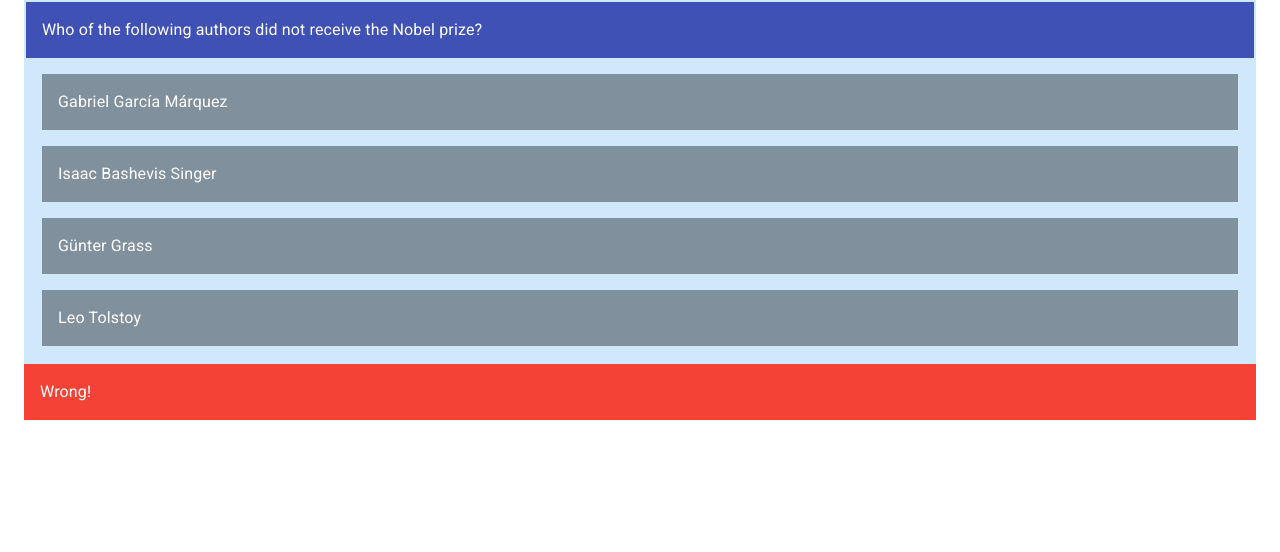
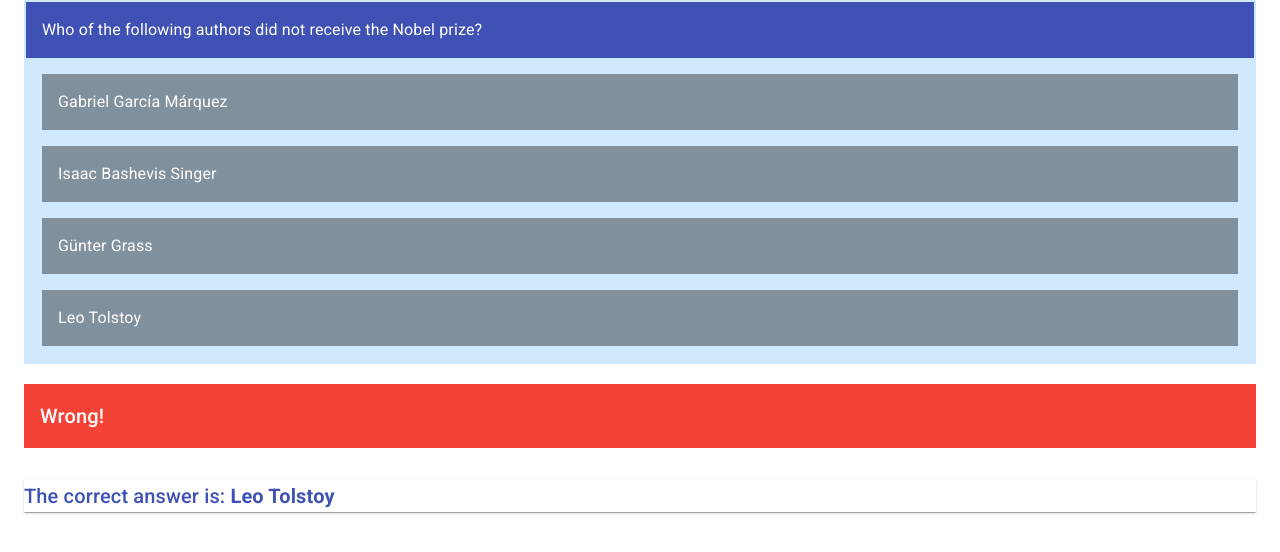
Before and after one commit to ItzikHendel/trivia, a Next.js app: page / in a window 1280 px wide. Both pictures are taken after a click on the element "Gabriel García Márquez". Shown: the top 552 px of the page. Built offline with nearby package versions, Linux system fonts and the light colour scheme.

Commit message:
Improving answer status code, Adding correct answer to result

```diff
--- a/Components/Game.js
+++ b/Components/Game.js
@@ -5,15 +5,15 @@ import Quiz from './Quiz';
 import Result from './Result';
 
 export default function Game({ quizData }) {
-    const [answerStatus, setAnswerStatus] = useState('notSelected');
+    const [isAnswerCorrect, setIsAnswerCorrect] = useState(null);
     const { question, answers } = quizData;
     const handleAnswerSelected = useCallback((answer) => {
-        setAnswerStatus(answer === answers[0] ? 'correct' : 'wrong');
+        setIsAnswerCorrect(answer === answers[0]);
     }, []);
     return (
         <Container>
             <Quiz question={question} answers={answers} handleAnswerSelected={handleAnswerSelected} />
-            <Result answerStatus={answerStatus} />
+            <Result isAnswerCorrect={isAnswerCorrect} correctAnswer={answers[0]} />
         </Container>
     );
 };
--- a/Components/Result.js
+++ b/Components/Result.js
@@ -1,13 +1,20 @@
 import Typography from '@material-ui/core/Typography';
 import Box from '@material-ui/core/Box';
 
-export default function Result({ answerStatus }) {
-    const resultMsg = answerStatus === "notSelected" ? null :
-        (answerStatus === 'correct' ?
-            <Box bgcolor="success.main" color="success.contrastText" p={2}>Correct!</Box> :
-            <Box bgcolor="error.main" color="error.contrastText" p={2}>Wrong!</Box>
-        );
+export default function Result({ isAnswerCorrect, correctAnswer }) {
+    if (isAnswerCorrect === null)
+        return null;
+    const correctAnswerMsg = <Box bgcolor="success.main" color="success.contrastText" p={2}>Correct!</Box>;
+    const wrongAnswerMsg = (<>
+        <Box bgcolor="error.main" color="error.contrastText" p={2}>Wrong!</Box>
+        <br />
+        <Box color="primary.main" boxShadow={1}>The correct answer is: <b>{correctAnswer}</b></Box>
+    </>);
+    const resultMsg = isAnswerCorrect ? correctAnswerMsg : wrongAnswerMsg;
     return (
-        <Typography component="div" style={{ backgroundColor: '' }} > {resultMsg} </Typography>
+        <>
+            <br />
+            <Typography component="div" variant="h6" style={{ backgroundColor: '' }} > {resultMsg} </Typography>
+        </>
     )
 }
```
